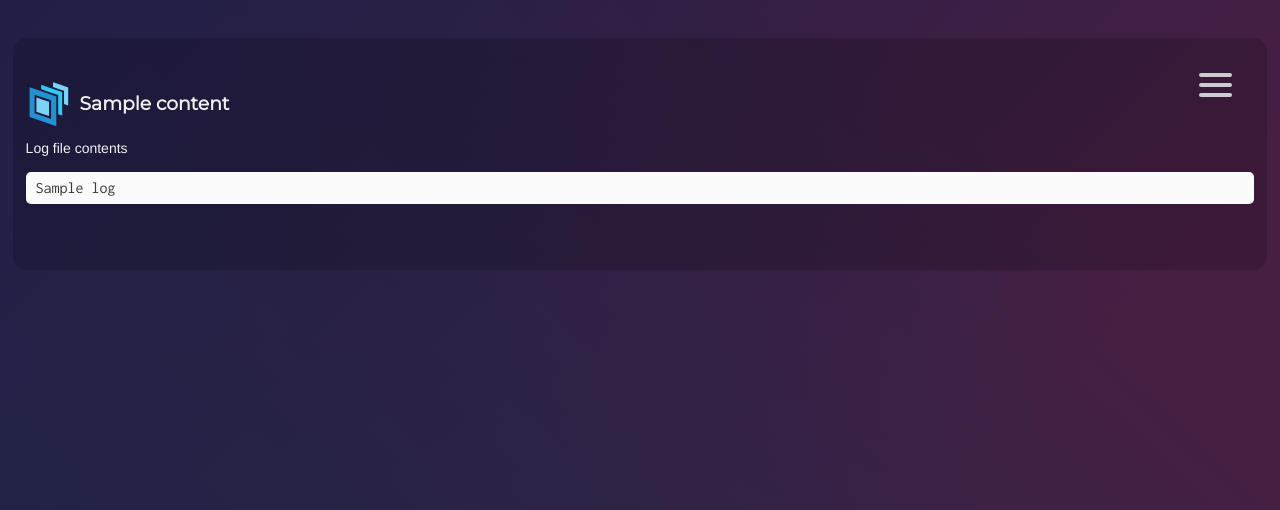
After one commit to tappi287/usdzconvert_webui, a Flask app: template usdz_webui/templates/log.html.j2 in a window 1280 px wide. The commit adds this page. Shown: the top 510 px of the page. Run offline with Flask 2, Linux system fonts and the light colour scheme; the template is opened without the code that fills it: most values are stand-ins (such as "Sample title", 1, 10 or a date in 2020); parts of the project's set-up code (start-up, migrations or seed data) failed here and were passed over.

Commit message:
add log page

```diff
--- a/modules/site.py
+++ b/modules/site.py
@@ -58,10 +58,11 @@ class Urls:
     download_delete = '/downloads/delete'
     static_downloads = 'static/downloads'
     about = '/about'
+    log = '/log'
 
     navigation = {'jobs': job_page, 'manual': usd_man, 'downloads': downloads, 'about': about}
 
-    templates = {root: 'index.html.j2', job_page: 'job.html.j2', usd_man: 'usdman.html.j2',
+    templates = {root: 'index.html.j2', job_page: 'job.html.j2', usd_man: 'usdman.html.j2', log: 'log.html.j2',
                  downloads: 'downloads.html.j2', about: 'about.html.j2'}
 
 
--- a/usdz_webui/static/style.css
+++ b/usdz_webui/static/style.css
@@ -161,7 +161,8 @@ details#image-maps > summary, details#options > summary {
     background-color: tomato;
 }
 .button-red:hover {
-    background-color: red;
+	background-color: rgba(0,0,0,0);
+    color: red;
 }
 
 .button-blue:hover{
--- /dev/null
+++ b/usdz_webui/templates/log.html.j2
@@ -0,0 +1,29 @@
+{% extends "base.html.j2" %}
+{% block title %}Log{% endblock %}
+{% block head %}
+    {{ super() }}
+     <style>
+        div#form-div {
+            max-width: none;
+            width: 96%;
+            padding-left: 1%;
+            padding-right: 1%;
+        }
+    </style>
+{% endblock %}
+
+{% block page_title %}
+    {{ content.title }}
+{% endblock %}
+
+{% block description %}
+    <p>Log file contents</p>
+{% endblock %}
+
+{% block content %}
+    <div class="montform">
+        <div class="file">
+            <pre>{{ log|e }}</pre>
+        </div>
+    </div>
+{% endblock content %}
```
Also changed, not shown: modules/usdzconvert_args.py (+5 -6 lines), modules/views.py (+12 -1 lines).
